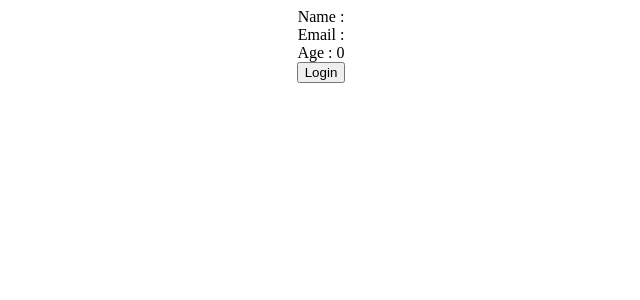
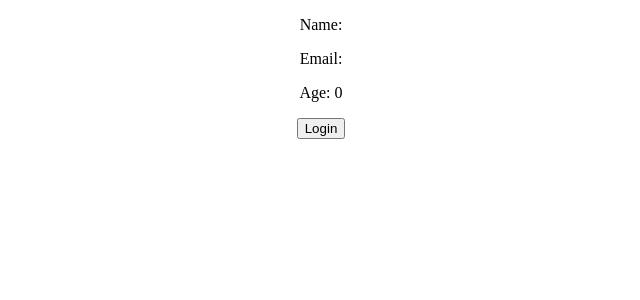
Before and after one commit to thomas37000/redux-app, a React (Create React App) app: page / in a window 1280 px wide. Shown: the top 300 px of the page, without its empty margins (319-959 px from the left). Built offline with nearby package versions, Linux system fonts and the light colour scheme.

Commit message:
do the dispatch function to signIn

```diff
--- a/src/actions/user.js
+++ b/src/actions/user.js
@@ -1,19 +1,17 @@
 import { createSlice } from "@reduxjs/toolkit";
+
+const initialStateValue = { name: "", email: "", age: 0 };
 
 export const userSlice = createSlice({
   name: "user",
-  initialState: {
-    value: {
-      name: "",
-      email: "",
-      age: 0,
-    },
-    reducers: {
-      signIn: (state, action) => {
-        state.value = action.payload;
-      },
+  initialState: { value: initialStateValue },
+  reducers: {
+    signIn: (state, action) => {
+      state.value = action.payload;
     },
   },
 });
 
+export const { signIn } = userSlice.actions;
+
 export default userSlice.reducer;
--- a/src/components/Profil.jsx
+++ b/src/components/Profil.jsx
@@ -6,9 +6,9 @@ const Profil = () => {
   const user = useSelector((state) => state.user.value);
   return (
     <div>
-      <div>Name :{user.name}</div>
-      <div>Email :{user.email} </div>
-      <div>Age : {user.age}</div>
+      <p> Name: {user.name} </p>
+      <p> Email: {user.email}</p>
+      <p> Age: {user.age}</p>
     </div>
   );
 };
--- a/src/components/SignIn.jsx
+++ b/src/components/SignIn.jsx
@@ -1,9 +1,21 @@
 import React from "react";
+import { useDispatch } from "react-redux";
+import { signIn } from "../actions/user";
 
 const SignIn = () => {
+  // useDispacth permet de modifier le state dans le payload
+  const dispatch = useDispatch();
+
   return (
     <div>
-      <button type="button">Login</button>
+      <button
+        type="button"
+        onClick={() => {
+          dispatch(signIn({ name: "Thomas", age: 40, email: "thomas.chalanson@gmail.com" }));
+        }}
+      >
+        Login
+      </button>
     </div>
   );
 };
```
